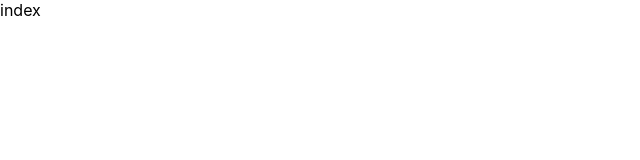
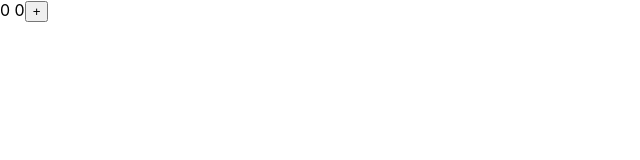
Before and after one commit to MM-gif-XY/react-knowledge, a React (Create React App) app: page /useTransition in a window 1280 px wide. Before the commit this address led to /Effect. Shown: the top 160 px of the page, without its empty margins (0-640 px from the left). Built offline with nearby package versions, Linux system fonts and the light colour scheme.

Commit message:
useTransition讲解

```diff
--- a/src/router/indexRoutes.tsx
+++ b/src/router/indexRoutes.tsx
@@ -7,6 +7,7 @@ import LoadableComponent from '../view/LoadableComponent实现组件懒加载'
 import useMemo from '../view/useMemo'
 import useImperativeHandle from '../view/useImperativeHandle'
 import Effect from '../view/三个Effect的区别'
+import useTransition from '../view//useTransition'
 
 export default function IndexRoutes() {
   return (
@@ -18,7 +19,8 @@ export default function IndexRoutes() {
         <Route path='/useMemo' component={useMemo} />
         <Route path='/useImperativeHandle' component={useImperativeHandle} />
         <Route path='/Effect' component={Effect} />
-        <Redirect to='/Effect' />
+        <Route path='/useTransition' component={useTransition} />
+        <Redirect to='/useTransition' />
       </Switch>
     </BrowserRouter>
   )
--- /dev/null
+++ b/src/view/useTransition/index.tsx
@@ -0,0 +1,24 @@
+import React, { useTransition, useState } from 'react'
+
+export default function Index() {
+  const [isPending, startTransition] = useTransition() //isPending是一个布尔值，startTransition函数 isPending值是跟着startTransition执行进度变化
+  const [count, setCount] = useState(0)
+  const [counts, setCounts] = useState(0)
+  const handle = () => {
+    setCount(count + 1)
+    startTransition(() => {  //useTransition是跟原本直接使用startTransition一样，但是使用useTransition有两个返回值进行判断
+      setCounts(counts + 1)
+    })
+  }
+  return (
+    <div>
+      {count} {!isPending && counts}
+      <button onClick={() => { handle() }}>+</button>
+    </div>
+  )
+}
+
+//startTransition功能就是让在一个函数中修改状态时，等startTransition包裹外的useState执行完之后在执行包裹内的useState
+//（简单理解就是对useState进行优先级）
+
+//useTransition中的startTransition与原本startTransition一样的功能
```
